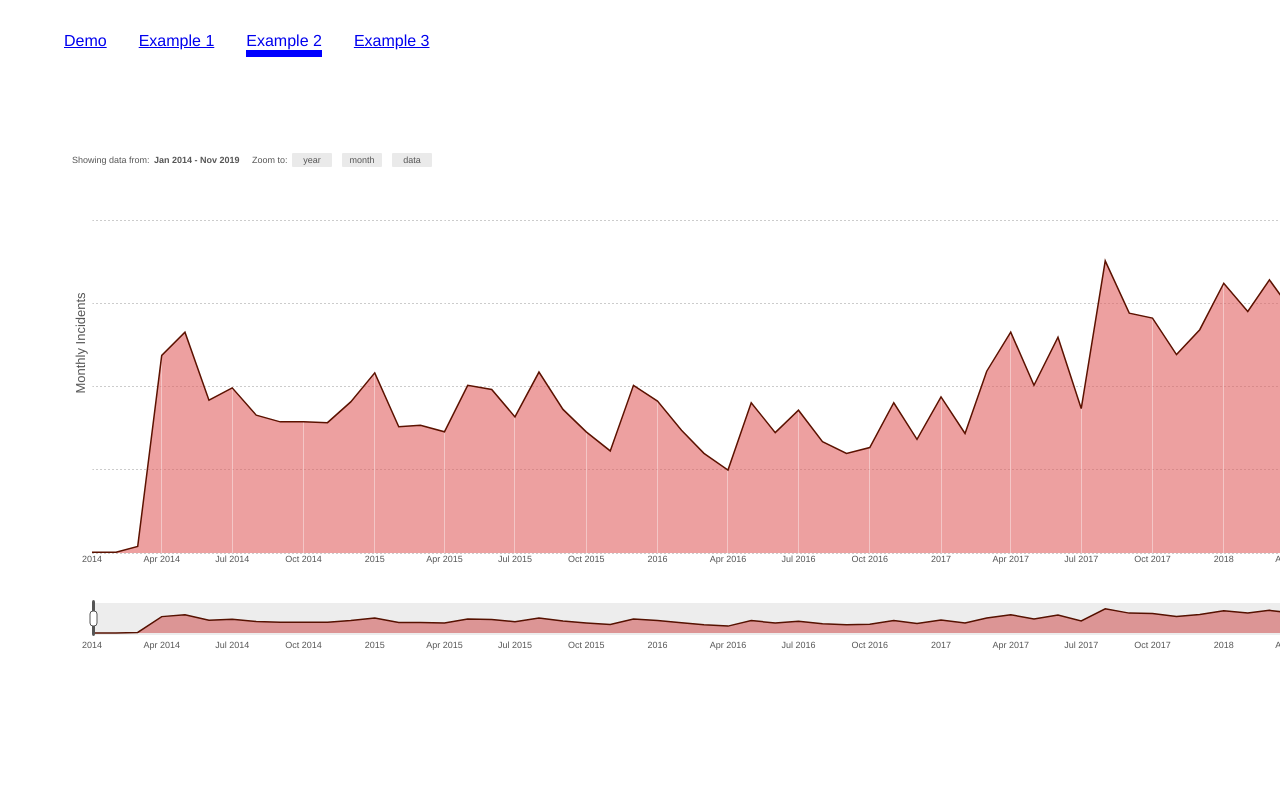
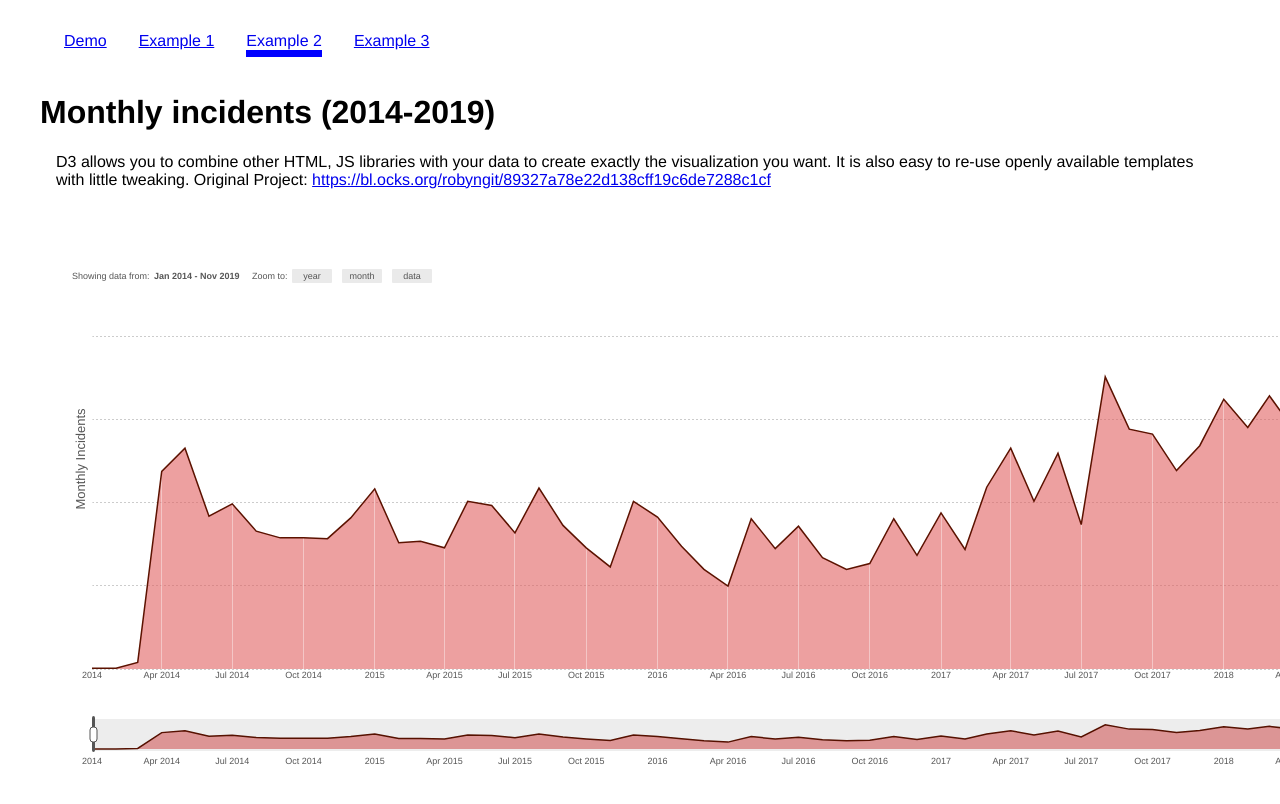
Before and after one commit to prsdthkr/viz-design-demo, a plain HTML site: page example2.html in a window 1280 px wide. Shown: the top 804 px of the page. Drawn offline with nearby package versions, Linux system fonts and the light colour scheme.

Commit message:
example2, screenshot

```diff
--- a/example2.html
+++ b/example2.html
@@ -41,6 +41,15 @@
             </li>
         </ul>
     </nav>
+    <h1 style="padding: 0 1em;">
+        Monthly incidents (2014-2019)
+    </h1>
+    <p style="padding: 0 3em">
+        D3 allows you to combine other HTML, JS libraries with your data to create exactly the visualization you want.
+        It is also easy to re-use openly available templates with little tweaking.
+        Original Project: <a
+            href="https://bl.ocks.org/robyngit/89327a78e22d138cff19c6de7288c1cf">https://bl.ocks.org/robyngit/89327a78e22d138cff19c6de7288c1cf</a>
+    </p>
     <div id="metric-modal"></div>
     <script src="https://cdnjs.cloudflare.com/ajax/libs/underscore.js/1.9.1/underscore-min.js"></script>
     <script src="//d3js.org/d3.v3.min.js"></script>
```
Also changed, not shown: example1.html (+3 -1 lines), screenshots/example2.png (added), 1 other file.
